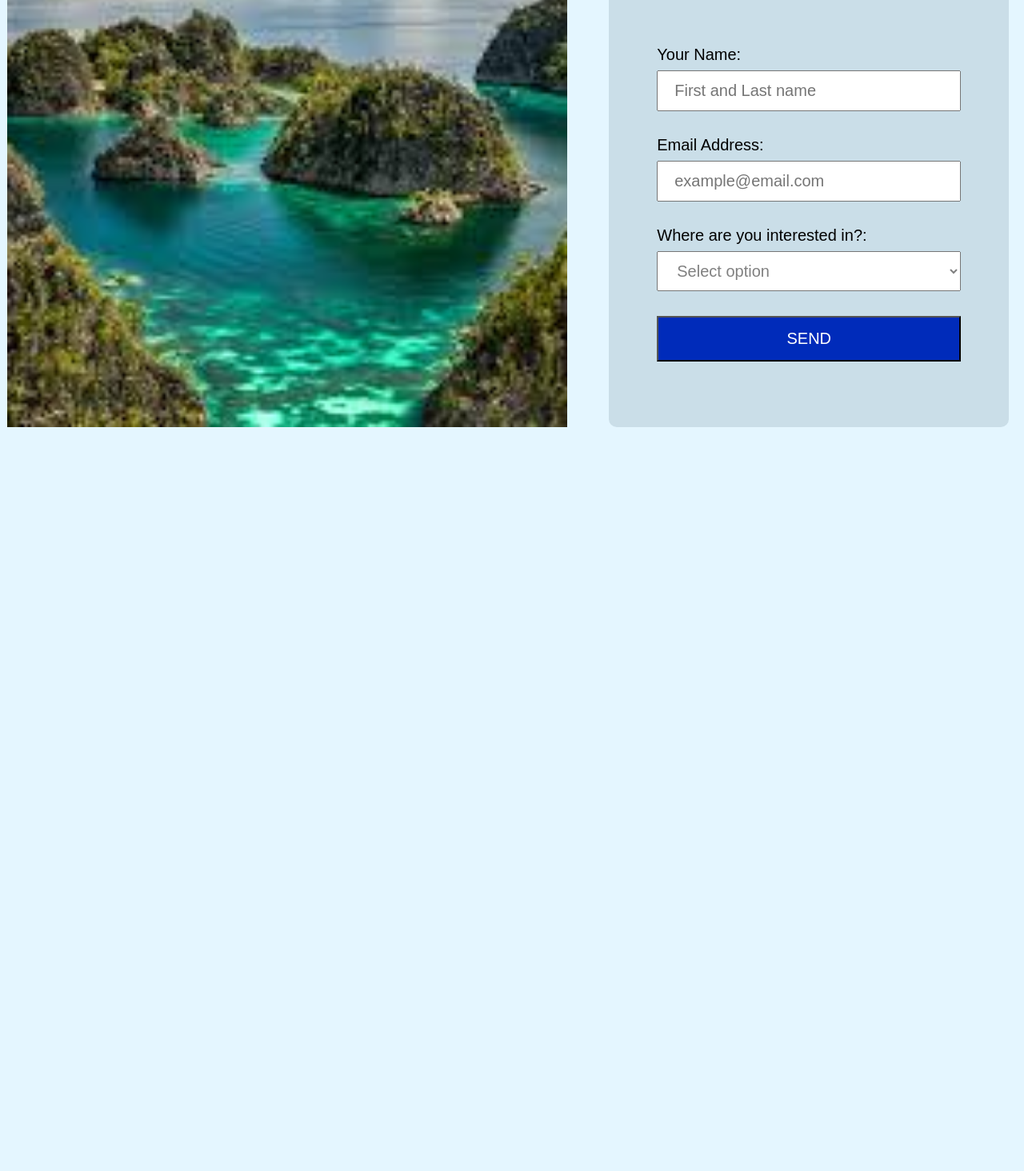
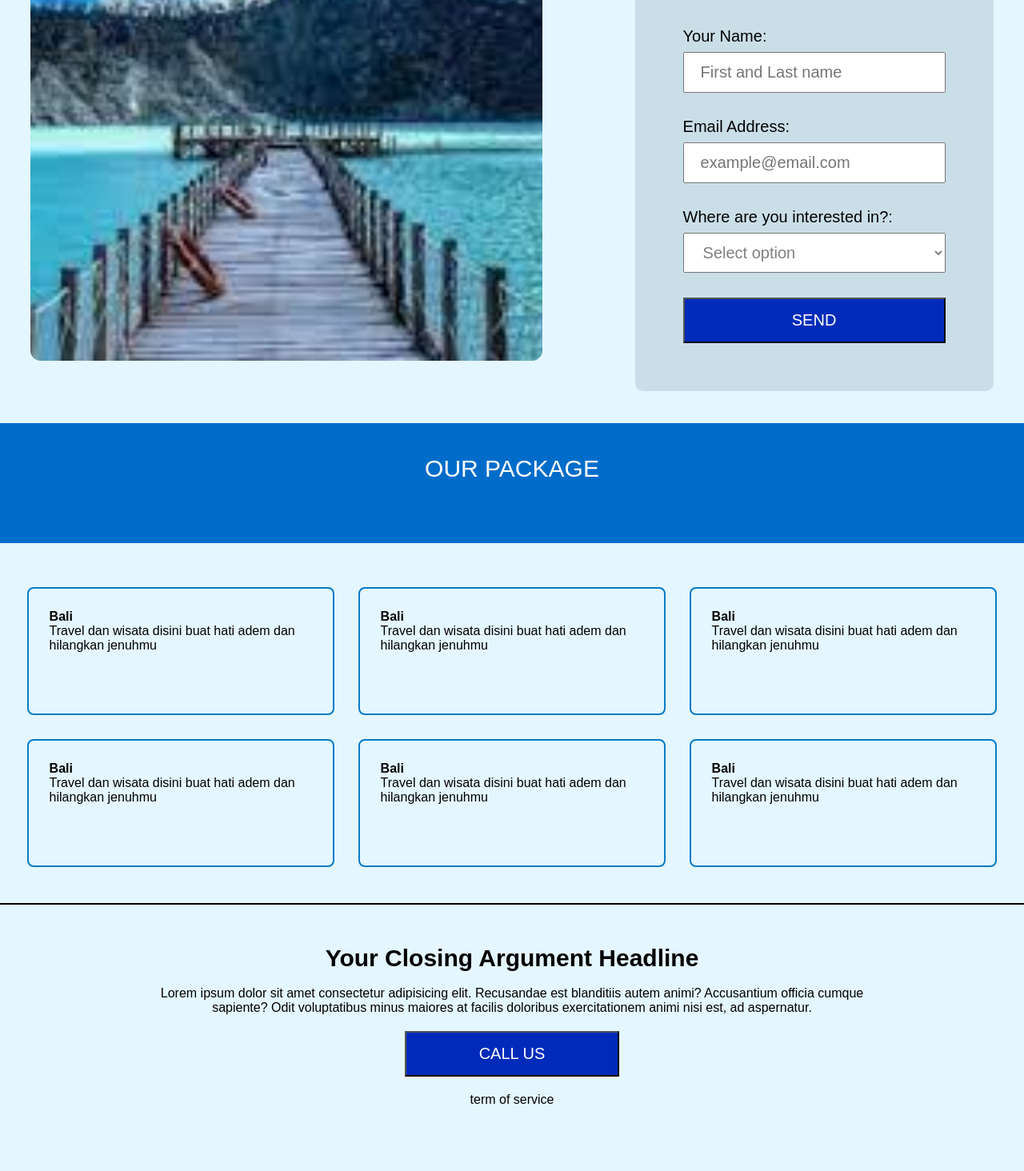
Before and after one commit to revou-fundamental-course/24-07-23-olenter, a plain HTML site: page index.html in a window 1280 px wide. Shown: the part 492-1956 px from the top of the page at 80% size. Before the commit the page ends 1026 px from the top, so only its background shows below. Drawn offline with Linux system fonts and the light colour scheme.

Commit message:
Second Commit

```diff
--- a/css/style.css
+++ b/css/style.css
@@ -10,7 +10,15 @@ body{
     background-color: #e4f6ff;
 }
 
+.navcontainer{
+    height: 80px;
+    background-color:#006cca;
+    position: fixed;
+    width: 100%;
+}
+
 nav{
+    padding-top: 10px;
     display: flex;
     justify-content: space-between;
     height: 60px;
@@ -27,49 +35,51 @@ label.logo{
 }
 
 nav ul{
+    margin-top: 10px;
     display: flex;
     justify-content: center;
     margin-right: 20px;
-
+    border: 1px solid white;
+    border-radius: 10px;
 
 }
 
 nav ul li{
     align-items: center;
-    line-height: 60px;
-    background-color:#006cca;
-
+    line-height: 40px;
+    padding: 0 10px;
 }
 
 nav ul li a {
     color: white;
     text-align: center;
-    padding: 15px 16px;
-    margin-bottom: 1px;
+
 }
+
+.HOME{border-right: 1px solid white;}
+.CONTACT{border-left: 1PX solid white;}
 
 nav ul li a:hover{ background-color: #002bba;}
 
 .home{
     display: flex;
-    justify-content: space-around;
+    justify-content: space-evenly;
     flex-wrap: wrap;
 }
 
 .imgview{
-    width: 700px;
-    height: 700px;
+    width: 50vw;
+    height: 50vw;
     object-fit: cover;
     display: none;
-
+    border-radius: 2%;
 }
 
 .ContactForm{
     font-size: 20px;
     box-sizing: border-box;
     border-radius: 10px;
-    margin-right: 10px;
-    width: 500px;
+    width: 35vw;
     background-color: #cadee8;
     padding: 60px;
 
@@ -95,10 +105,75 @@ select:invalid{
     color: gray;
 }
 
+.separator{
+    margin: 40px 0;
+    height: 150px;
+    background-color: #006cca;
+    color: white;
+    font-size: 30px;
+    padding-top: 40px;
+    text-align: center;
+}
+
+.package{
+    display: flex;
+    flex-wrap: wrap;
+    justify-content: center;
+}
+
+.pack{
+    padding: 2%;
+    width: 30vw;
+    height: 20vh;
+    margin: 15px;
+    border: 2px solid rgb(0, 124, 201);
+    border-radius: 8px;
+    overflow: hidden;
+    text-overflow: ellipsis;
+}
+
+footer {
+    margin: 15px 0;
+    height: 40vh;
+    display: flex;
+    justify-content: center;
+    align-content: center;
+    border-top: 2px solid black;
+    margin-top: 30px;
+}
+
+.footer-container{
+    width: 70vw;
+    height: 30vh;
+    text-align: center;
+    margin: 50px 0;
+
+}
+
+@media screen and (max-width: 1275px){
+    .home{
+        display: flex;
+        flex-direction: column;
+        align-items: center;}
+
+    .imgview {
+        margin-bottom: 40px;
+        width: 70vw;
+        height: 70vw;
+        object-fit: cover;
+        display: none;
+    }
+
+    .ContactForm{
+        width: 70vw;
+    }
+}
+
 @media screen and (max-width: 680px) {
     nav ul{font-size: 13px;}
     nav ul li a { padding: 7px 8px;}
     label.logo{font-size: 23px;padding: 0 30px;}
+
 }
 
 @media screen and (max-width: 480px) {
--- a/index.html
+++ b/index.html
@@ -10,20 +10,22 @@
 </head>
 <body>
     <header>
-        <nav>
-            <label class="logo">MyTravel</label>
-            <ul>
-                <li><a href="#">HOME</a></li>
-                <li><a href="#">OUR PRODUCT</a></li>
-                <li><a href="#">CONTACT US</a></li>
-            </ul>
-        </nav>
-        <h1 style="text-align: center;padding-top: 70px;font-size: 55px;"> Your Trusted Travel Agent</h1>
-        <h4 style="text-align: center;padding-bottom: 100px;font-size: 28px;color: gray;">Your happiness is our happiness</h4>
+        <div class="navcontainer">
+            <nav>
+                <label class="logo">MyTravel</label>
+                <ul>
+                    <li class="HOME"><a href="#home">HOME</a></li>
+                    <li><a href="#our-package">OUR PRODUCT</a></li>
+                    <li class="CONTACT"><a href="#contact">CONTACT US</a></li>
+                </ul>
+            </nav>
+        </div>
+        <h1 style="text-align: center;padding-top: 120px;font-size: 3rem;"> Your Trusted Travel Agent</h1>
+        <h4 style="text-align: center;padding-bottom: 100px;font-size: 1.5rem;color: gray;">Your happiness is our happiness</h4>
     </header>
 
     <main>
-        <section class="home">
+        <section class="home" id="home">
             <div class="imgslide">
                 <img src="assets/img1.jpeg" alt="" class="imgview">
                 <img src="assets/img2.jpeg" alt="" class="imgview">
@@ -34,13 +36,13 @@
 
             <div class="AutoSlider"></div>
             <figcaption></figcaption>
-            <div class="ContactForm">
+            <div class="ContactForm" >
                 <div style="margin-bottom: 60px;">
                     <strong style="font-size: 30px;">Contact Us</strong><br><br>
                     <span>Sales akan mendhubungi anda 1x24 jam setelah data kami terima</span>
                 </div>
 
-                <form action="">
+                <form name="myform" method="post" action="abc.jsp" onsubmit="return validateform()" >
                     <label for="name">Your Name:</label><br>
                     <input type="text" id="name" name="name" placeholder="First and Last name"><br><br>
 
@@ -61,7 +63,57 @@
             </div>
         </section>
 
+        <section class="our-package" id="our-package">
+            <div class="separator">
+                <span>OUR PACKAGE</span>
+            </div>
+            <div class="package">
+                <div class="pack">
+                    <span><b>Bali</b></span>
+                    <p>Travel dan wisata disini
+                        buat hati adem dan hilangkan jenuhmu</p>
+                </div>
+                <div class="pack">
+                    <span><b>Bali</b></span>
+                    <p>Travel dan wisata disini
+                        buat hati adem dan hilangkan jenuhmu</p>
+                </div>
+                <div class="pack">
+                    <span><b>Bali</b></span>
+                    <p>Travel dan wisata disini
+                        buat hati adem dan hilangkan jenuhmu</p>
+                </div>
+                <div class="pack">
+                    <span><b>Bali</b></span>
+                    <p>Travel dan wisata disini
+                        buat hati adem dan hilangkan jenuhmu</p>
+                </div>
+                <div class="pack">
+                    <span><b>Bali</b></span>
+                    <p>Travel dan wisata disini
+                        buat hati adem dan hilangkan jenuhmu</p>
+                </div>
+                <div class="pack">
+                    <span><b>Bali</b></span>
+                    <p>Travel dan wisata disini
+                        buat hati adem dan hilangkan jenuhmu</p>
+                </div>
+            </div>
+
+        </section>
+
     </main>
+
+    <footer id="contact">
+
+        <div class="footer-container">
+            <strong style="font-size: 30px;">Your Closing Argument Headline</strong><br><br>
+            <p>Lorem ipsum dolor sit amet consectetur adipisicing elit. Recusandae est blanditiis autem animi? Accusantium officia cumque sapiente? Odit voluptatibus minus maiores at facilis doloribus exercitationem animi nisi est, ad aspernatur.</p>
+            <input style="width: 30%;margin: 20px" type="submit" value="CALL US">
+            <p>term of service</p>
+        </div>
+
+    </footer>
 
 
     <script src="js/script.js"></script>
--- a/js/script.js
+++ b/js/script.js
@@ -10,5 +10,18 @@ function carousel() {
   myIndex++;
   if (myIndex > x.length) {myIndex = 1}
   x[myIndex-1].style.display = "block";
-  setTimeout(carousel, 2000); // Change image every 2 seconds
+  setTimeout(carousel, 3000); // Change image every 2 seconds
 }
+
+function validateform(){
+  var name=document.myform.name.value;
+  var email=document.myform.email.value;
+
+  if (name==null || name==""){
+    alert("Name can't be blank");
+    return false;
+  }else (email==null || email=="");{
+    alert("Email can't be blank");
+    return false;
+    }
+  }
```
